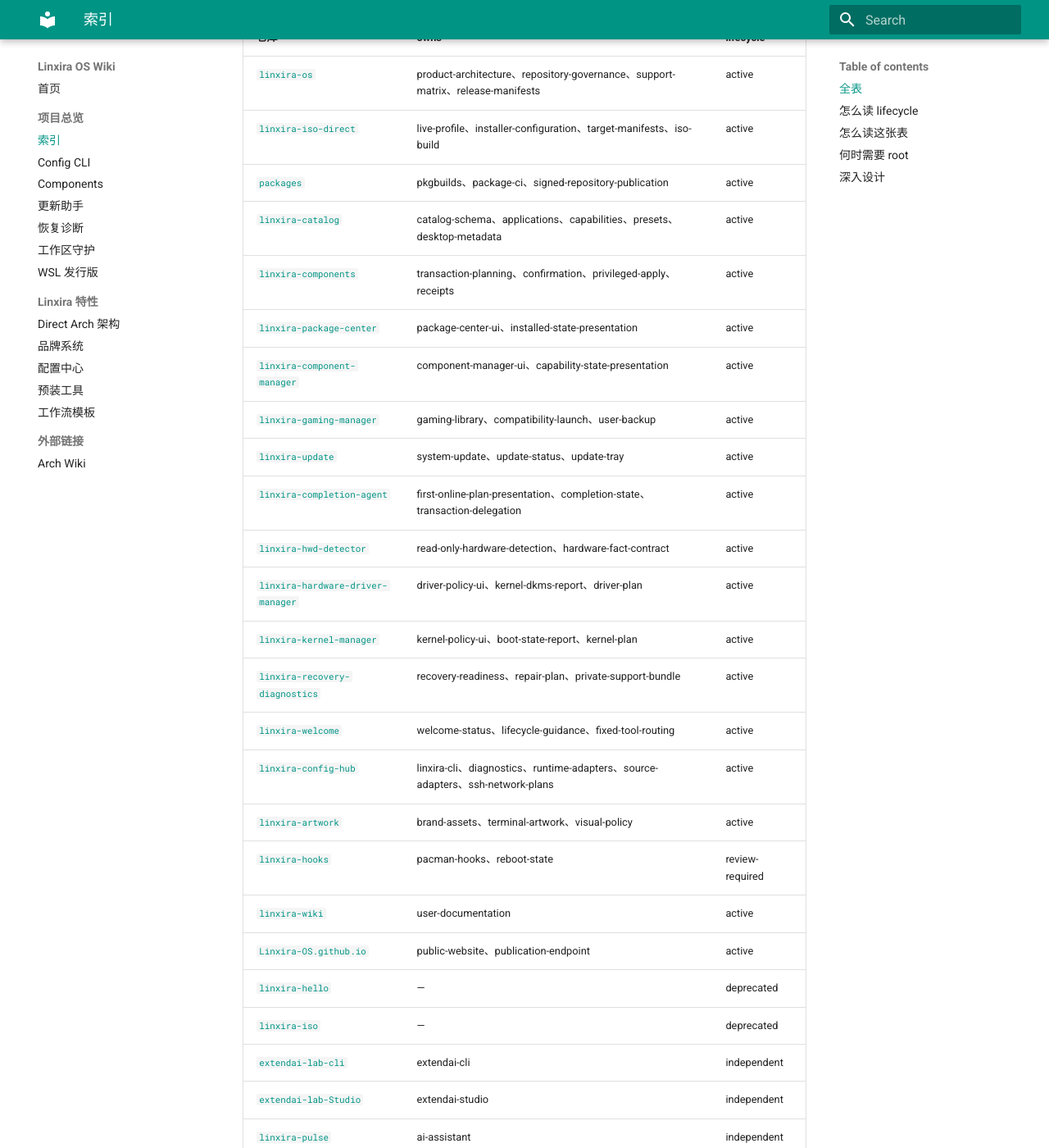
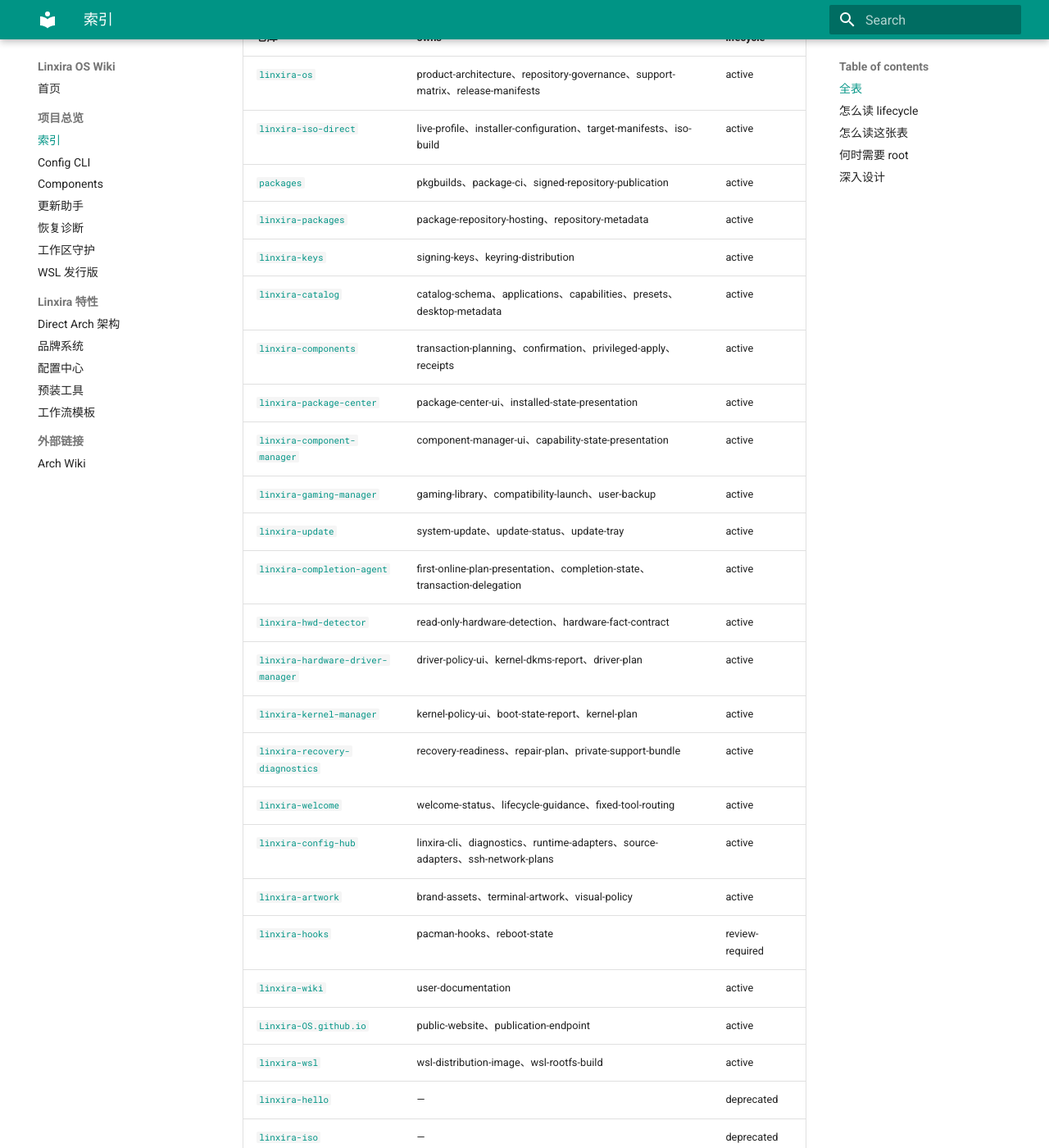
Before and after one commit to Linxira-OS/linxira-wiki, an MkDocs documentation site: the page built from docs/项目总览/index.md, in a window 1280 px wide and 1400 px high, scrolled down 584 px. Shown: the whole window at 82% size. Built offline with MkDocs 1.6.1 and Material for MkDocs 9.7.7, drawn with Linux system fonts in a browser that asks for light colours.

Commit message:
docs(wiki): 同步 COSMIC 口径与项目总览全表;重新生成 manifest(登记 linxira-packages/linxira-keys/linxira-wsl)

```diff
--- a/docs/项目总览/index.md
+++ b/docs/项目总览/index.md
@@ -21,6 +21,8 @@
 | [`linxira-os`](https://github.com/Linxira-OS/linxira-os) | product-architecture、repository-governance、support-matrix、release-manifests | active |
 | [`linxira-iso-direct`](https://github.com/Linxira-OS/linxira-iso-direct) | live-profile、installer-configuration、target-manifests、iso-build | active |
 | [`packages`](https://github.com/Linxira-OS/packages) | pkgbuilds、package-ci、signed-repository-publication | active |
+| [`linxira-packages`](https://github.com/Linxira-OS/linxira-packages) | package-repository-hosting、repository-metadata | active |
+| [`linxira-keys`](https://github.com/Linxira-OS/linxira-keys) | signing-keys、keyring-distribution | active |
 | [`linxira-catalog`](https://github.com/Linxira-OS/linxira-catalog) | catalog-schema、applications、capabilities、presets、desktop-metadata | active |
 | [`linxira-components`](https://github.com/Linxira-OS/linxira-components) | transaction-planning、confirmation、privileged-apply、receipts | active |
 | [`linxira-package-center`](https://github.com/Linxira-OS/linxira-package-center) | package-center-ui、installed-state-presentation | active |
@@ -38,6 +40,7 @@
 | [`linxira-hooks`](https://github.com/Linxira-OS/linxira-hooks) | pacman-hooks、reboot-state | review-required |
 | [`linxira-wiki`](https://github.com/Linxira-OS/linxira-wiki) | user-documentation | active |
 | [`Linxira-OS.github.io`](https://github.com/Linxira-OS/Linxira-OS.github.io) | public-website、publication-endpoint | active |
+| [`linxira-wsl`](https://github.com/Linxira-OS/linxira-wsl) | wsl-distribution-image、wsl-rootfs-build | active |
 | [`linxira-hello`](https://github.com/Linxira-OS/linxira-hello) | — | deprecated |
 | [`linxira-iso`](https://github.com/Linxira-OS/linxira-iso) | — | deprecated |
 | [`extendai-lab-cli`](https://github.com/Linxira-OS/extendai-lab-cli) | extendai-cli | independent |
```
Also changed, not shown: README.md (+5 -4 lines), 1 other file.
